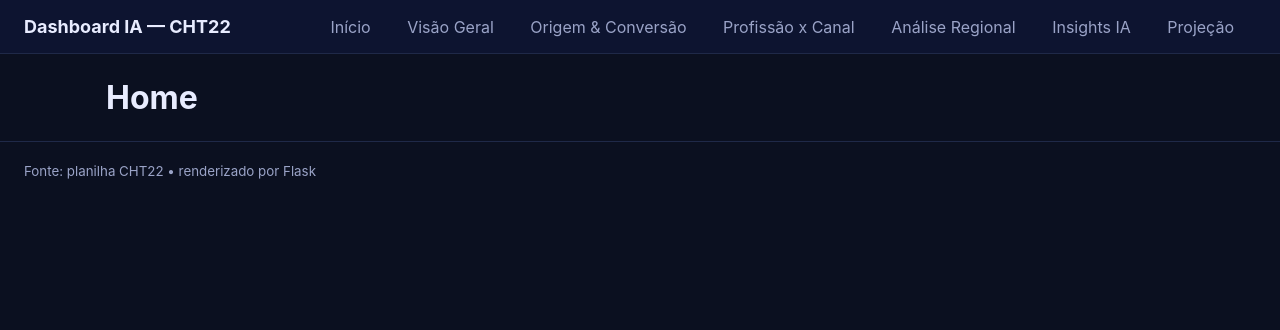
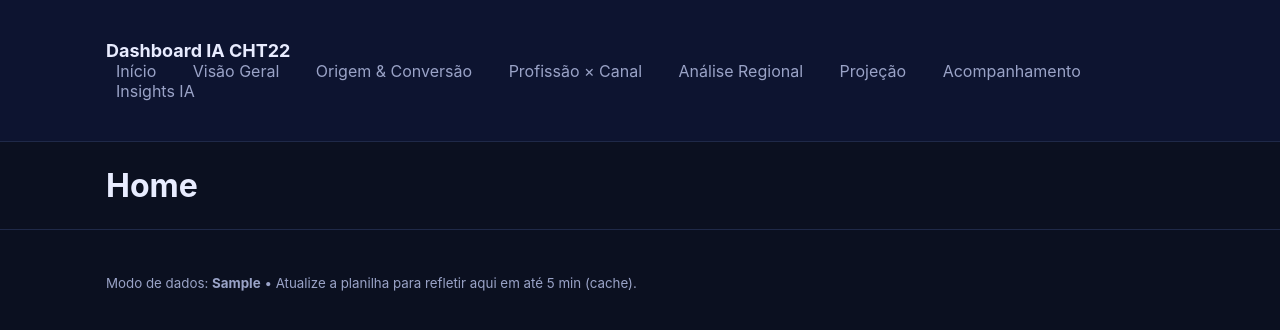
Before and after one commit to MacDowell354/dashboard-nandamac-ia, a Python web app: template templates/index.html in a window 1280 px wide. Shown: the top 330 px of the page. Run offline with Jinja, Linux system fonts and the light colour scheme; the template is opened without the code that fills it: most values are stand-ins (such as "Sample title", 1, 10 or a date in 2020).

Commit message:
Update base.html

```diff
--- a/templates/base.html
+++ b/templates/base.html
@@ -1,23 +1,27 @@
 <!doctype html>
-<html lang="pt-br">
+<html lang="pt-BR">
 <head>
   <meta charset="utf-8" />
-  <title>Dashboard CHT22</title>
   <meta name="viewport" content="width=device-width, initial-scale=1" />
-  <link href="{{ url_for('static', filename='styles.css') }}" rel="stylesheet" />
+  <title>Dashboard IA CHT22</title>
+  <link rel="stylesheet" href="{{ url_for('static', filename='styles.css') }}">
+  <link rel="icon" href="{{ url_for('static', filename='favicon.ico') }}" />
 </head>
 <body>
   <header class="topbar">
-    <h1>Dashboard IA — CHT22</h1>
-    <nav>
-      <a href="{{ url_for('index') }}" class="{{ 'active' if current_path=='/' else '' }}">Início</a>
-      <a href="{{ url_for('visao_geral') }}" class="{{ 'active' if '/visao-geral' in current_path else '' }}">Visão Geral</a>
-      <a href="{{ url_for('origem_conversao') }}" class="{{ 'active' if '/origem-conversao' in current_path else '' }}">Origem & Conversão</a>
-      <a href="{{ url_for('profissao_por_canal') }}" class="{{ 'active' if '/profissao-por-canal' in current_path else '' }}">Profissão x Canal</a>
-      <a href="{{ url_for('analise_regional') }}" class="{{ 'active' if '/analise-regional' in current_path else '' }}">Análise Regional</a>
-      <a href="{{ url_for('insights_ia') }}" class="{{ 'active' if '/insights-ia' in current_path else '' }}">Insights IA</a>
-      <a href="{{ url_for('projecao_resultados') }}" class="{{ 'active' if '/projecao-resultados' in current_path else '' }}">Projeção</a>
-    </nav>
+    <div class="container">
+      <h1 class="brand">Dashboard IA CHT22</h1>
+      <nav class="menu">
+        <a href="{{ url_for('index') }}" class="{{ 'active' if current_path=='/' else '' }}">Início</a>
+        <a href="{{ url_for('visao_geral') }}" class="{{ 'active' if current_path.startswith('/visao-geral') else '' }}">Visão Geral</a>
+        <a href="{{ url_for('origem_conversao') }}" class="{{ 'active' if current_path.startswith('/origem-conversao') else '' }}">Origem & Conversão</a>
+        <a href="{{ url_for('profissao_por_canal') }}" class="{{ 'active' if current_path.startswith('/profissao-por-canal') else '' }}">Profissão × Canal</a>
+        <a href="{{ url_for('analise_regional') }}" class="{{ 'active' if current_path.startswith('/analise-regional') else '' }}">Análise Regional</a>
+        <a href="{{ url_for('projecao_resultados') }}" class="{{ 'active' if current_path.startswith('/projecao-resultados') else '' }}">Projeção</a>
+        <a href="{{ url_for('acompanhamento_vendas') }}" class="{{ 'active' if current_path.startswith('/acompanhamento-vendas') else '' }}">Acompanhamento</a>
+        <a href="{{ url_for('insights_ia') }}" class="{{ 'active' if current_path.startswith('/insights-ia') else '' }}">Insights IA</a>
+      </nav>
+    </div>
   </header>
 
   <main class="container">
@@ -25,7 +29,12 @@
   </main>
 
   <footer class="footer">
-    <small>Fonte: planilha CHT22 • renderizado por Flask</small>
+    <div class="container">
+      <small>
+        Modo de dados: <strong>{{ data_mode or 'desconhecido' }}</strong>
+        {% if data_mode %} • Atualize a planilha para refletir aqui em até 5 min (cache).{% endif %}
+      </small>
+    </div>
   </footer>
 </body>
 </html>
```
